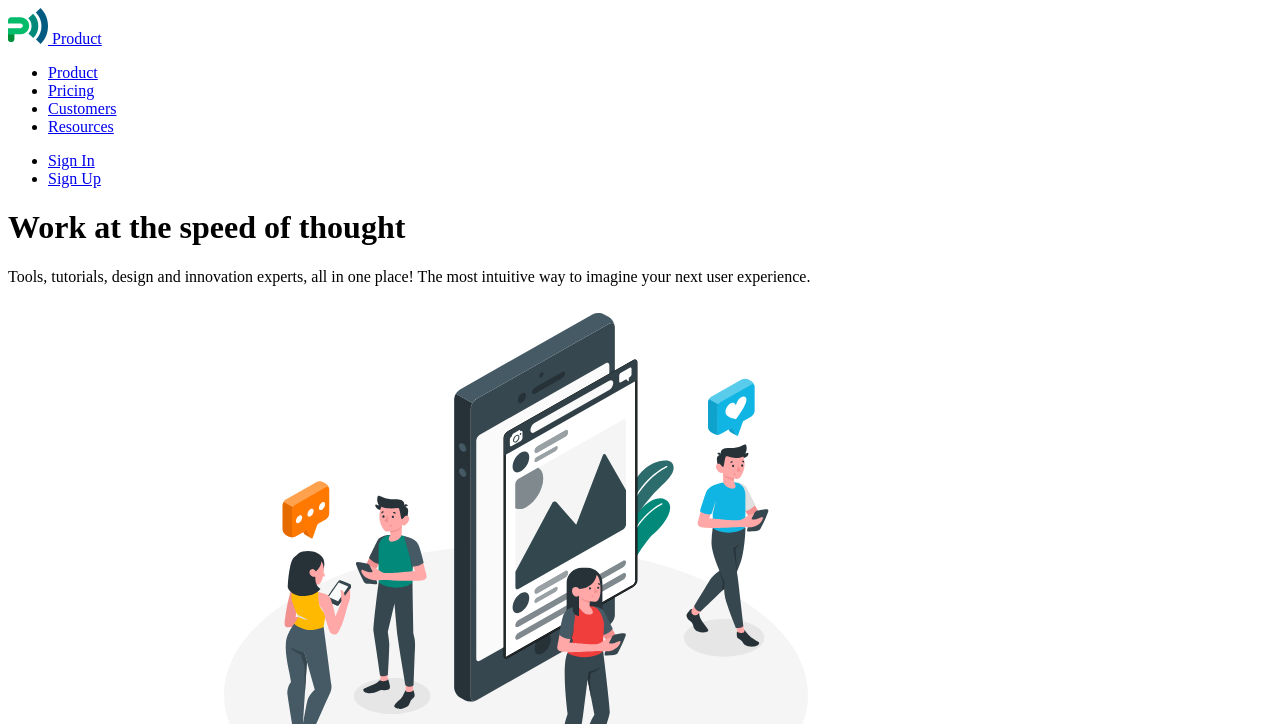
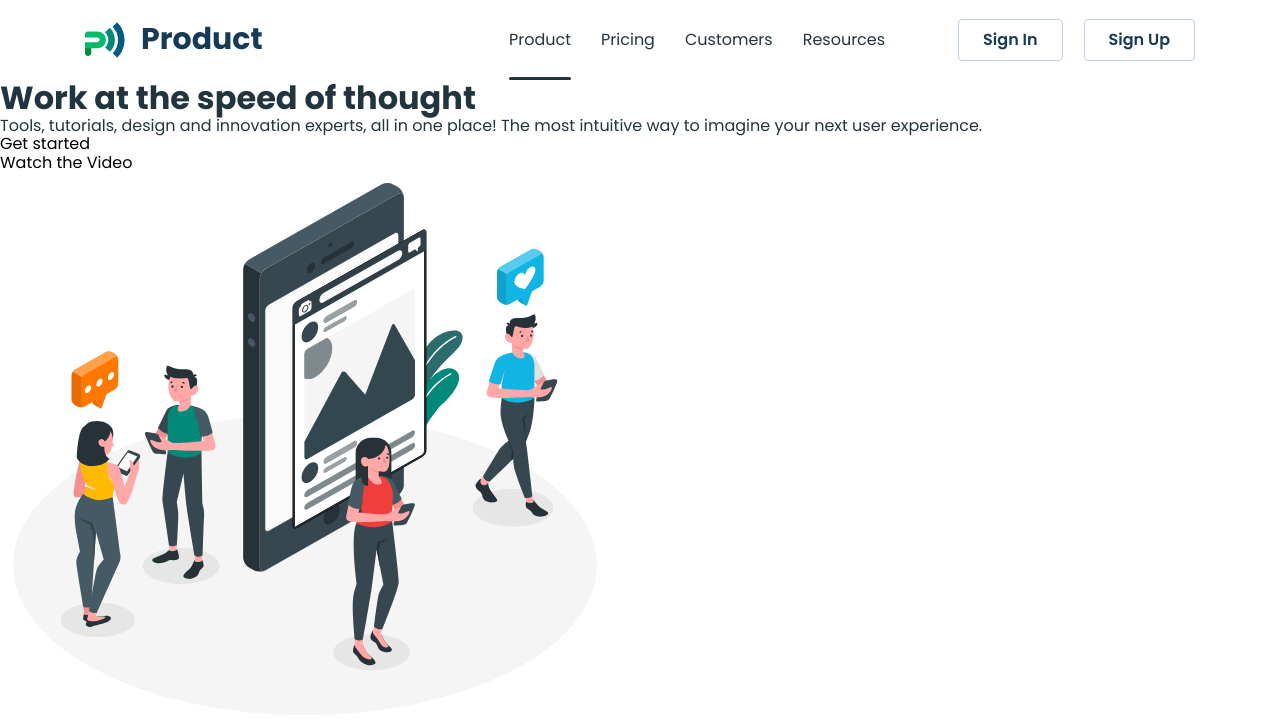
Before and after one commit to VasylPidkaminetskuy/my-solo-project-01, a plain HTML site: page index.html in a window 1280 px wide. Shown: the top 724 px of the page. Drawn offline with nearby package versions, Linux system fonts and the light colour scheme.

Commit message:
add header

```diff
--- /dev/null
+++ b/css/style.css
@@ -0,0 +1,188 @@
+:root {
+  --bg-color: #fff;
+  --text-color: #22343d;
+  --logo-color: #173a56;
+  --button-color: #02897a;
+  --text-btn: #fff;
+  --border-color: #bcd0e5;
+  --header-btn-text: #173a56;
+}
+
+:root {
+  --font-family: "Poppins", sans-serif;
+}
+
+/* basic reset */
+
+body {
+  font-family: var(--font-family);
+  background-color: var(--bg-color);
+  color: var(--text-color);
+}
+
+h1,
+h2,
+h3,
+h4,
+h5,
+h6,
+p {
+  margin: 0;
+  padding: 0;
+}
+
+img {
+  display: block;
+  max-width: 100%;
+  height: auto;
+}
+
+ul {
+  padding: 0;
+  margin: 0;
+  list-style-type: none;
+}
+
+a {
+  text-decoration: none;
+  color: currentColor;
+}
+
+input {
+  font-family: inherit;
+}
+
+button {
+  background-color: transparent;
+  padding: 0;
+  border: none;
+  display: block;
+  cursor: pointer;
+}
+
+/* basic reset */
+
+.visually-hidden {
+  position: absolute;
+  width: 1px;
+  height: 1px;
+  margin: -1px;
+  border: 0;
+  padding: 0;
+  white-space: nowrap;
+  clip-path: inset(100%);
+  clip: rect(0 0 0 0);
+  overflow: hidden;
+}
+
+/*#region common*/
+.container {
+  max-width: 1150px;
+  padding: 0 20px;
+  margin: 0 auto;
+}
+
+.logo {
+  display: flex;
+  align-items: center;
+  gap: 16px;
+
+  font-weight: 700;
+  font-size: 30px;
+  line-height: 0.93;
+  color: var(--logo-color);
+}
+
+.button {
+  max-width: 216px;
+  background-color: var(--button-color);
+
+  font-weight: 700;
+  font-size: 16px;
+  color: var(--text-btn);
+  text-align: center;
+}
+/*#endregion common*/
+
+/*#region header*/
+.container-header {
+  display: flex;
+  justify-content: space-between;
+  align-items: center;
+
+}
+
+.header-nav {
+  display: flex;
+  justify-content: space-between;
+  align-items: center;
+  flex-grow: 1;
+}
+
+.header-nav-list {
+  display: flex;
+  align-items: center;
+  justify-content: space-between;
+  gap: 30px;
+  margin-right: 73px;
+}
+
+.header-nav-link {
+  font-weight: 400;
+  font-size: 16px;
+  line-height: 1.75;
+  display: inline-block;
+  padding: 26px 0;
+  transition: font-weight 250ms cubic-bezier(0.4, 0, 0.2, 1);
+  position: relative;
+}
+
+.header-auth-list {
+  display: flex;
+  justify-content: space-between;
+  align-items: center;
+  gap: 21px;
+}
+
+.header-auth-btn {
+  padding: 9px 24px;
+  height: 42px;
+  border-radius: 4px;
+  border: 1px solid var(--border-color);
+  font-weight: 600;
+  background-color: transparent;
+  color: var(--header-btn-text);
+  transition: color 250ms cubic-bezier(0.4, 0, 0.2, 1),
+    background-color 250ms cubic-bezier(0.4, 0, 0.2, 1);
+}
+
+.header-nav-link:hover,
+.header-nav-link:focus {
+  font-weight: 600;
+}
+
+.header-auth-btn:hover,
+.header-auth-btn:focus {
+  background-color: var(--button-color);
+  color: var(--text-btn);
+}
+
+.header-nav-link.current::after {
+  content: "";
+  position: absolute;
+  bottom: 0;
+  left: 0;
+  width: 100%;
+  height: 3px;
+  border-radius: 2px;
+  background-color: var(--text-color);
+  opacity: 0;
+  transition: opacity 250ms cubic-bezier(0.4, 0, 0.2, 1);
+}
+
+.header-nav-link:hover::after,
+.header-nav-link:focus::after,
+.header-nav-link.current::after {
+  opacity: 1;
+}
+/*#endregion header*/
--- a/index.html
+++ b/index.html
@@ -4,28 +4,43 @@
     <meta charset="UTF-8" />
     <meta name="viewport" content="width=device-width, initial-scale=1.0" />
     <title>Business promotion</title>
+    <link
+      rel="stylesheet"
+      href="https://cdnjs.cloudflare.com/ajax/libs/modern-normalize/3.0.1/modern-normalize.min.css"
+    />
+    <link rel="preconnect" href="https://fonts.googleapis.com" />
+    <link rel="preconnect" href="https://fonts.gstatic.com" crossorigin />
+    <link
+      href="https://fonts.googleapis.com/css2?family=Poppins:ital,wght@0,400;0,500;0,600;0,700;1,400;1,500;1,600;1,700&display=swap"
+      rel="stylesheet"
+    />
+
+    <link rel="stylesheet" href="./css/style.css" />
   </head>
 
   <body>
     <!-- #region Header -->
     <header>
-      <nav>
-        <a href="./index.html">
-          <img src="./images/logo.svg" alt="logo" width="40" height="36" />
-          Product
-        </a>
-        <ul>
-          <li><a href="#">Product</a></li>
-          <li><a href="#">Pricing</a></li>
-          <li><a href="#">Customers</a></li>
-          <li><a href="#">Resources</a></li>
+      <div class="container container-header">
+        <nav class="header-nav">
+          <a class="logo header-logo" href="./index.html">
+            <svg class="logo-svg" width="40" height="36">
+              <use href="./images/icons.svg#icon-logo"></use>
+            </svg>
+            Product
+          </a>
+          <ul class="header-nav-list">
+            <li class="header-nav-item "><a class="header-nav-link current" href="#">Product</a></li>
+            <li class="header-nav-item "><a class="header-nav-link" href="#">Pricing</a></li>
+            <li class="header-nav-item "><a class="header-nav-link" href="#">Customers</a></li>
+            <li class="header-nav-item "><a class="header-nav-link" href="#">Resources</a></li>
+          </ul>
+        </nav>
+        <ul class="header-auth-list">
+          <li class="header-auth-item"><button type="button" class="header-auth-btn button" href="#">Sign In</button></li>
+          <li class="header-auth-item"><button type="button" class="header-auth-btn button" href="#">Sign Up</button></li>
         </ul>
-      </nav>
-
-      <ul>
-        <li><a href="#">Sign In</a></li>
-        <li><a href="#">Sign Up</a></li>
-      </ul>
+      </div>
     </header>
     <!-- #endregion Header -->
     <main>
```
Also changed, not shown: images/icons.svg (added).
